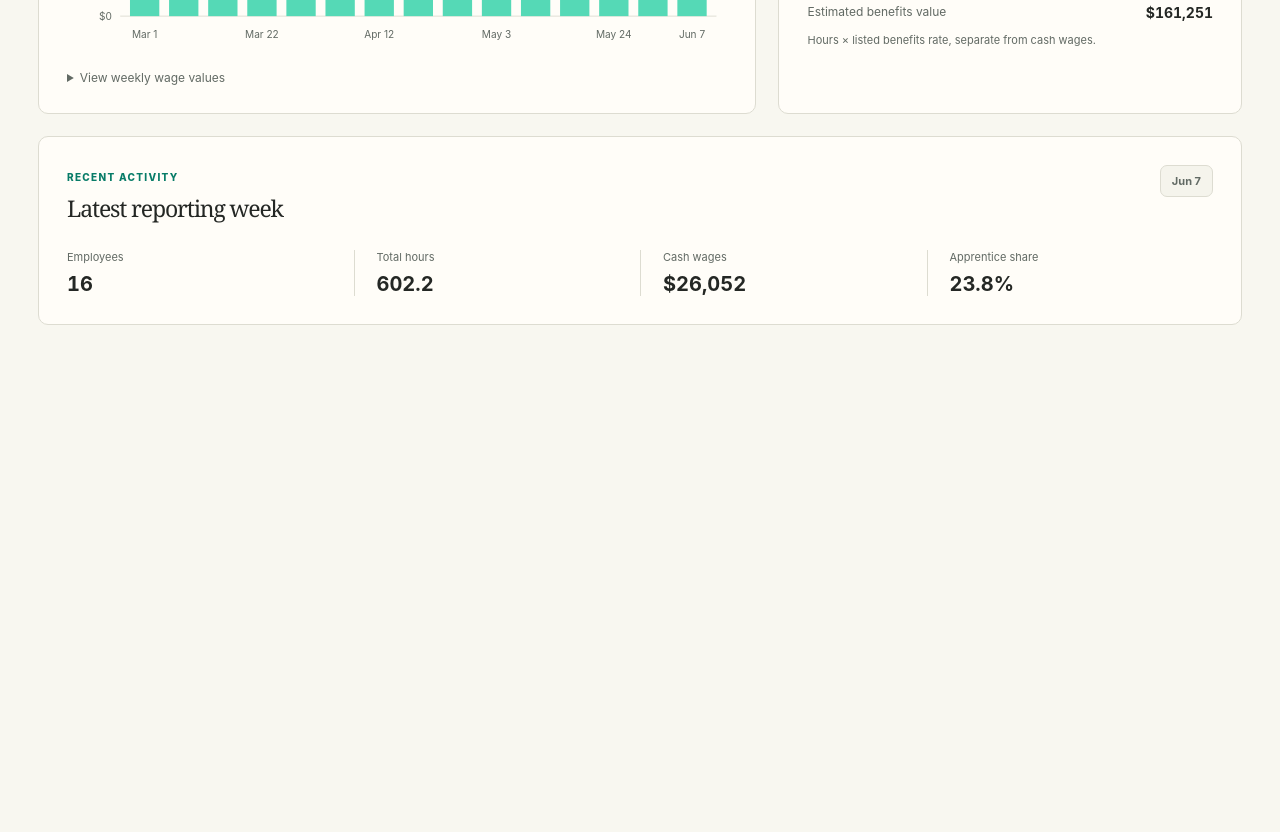
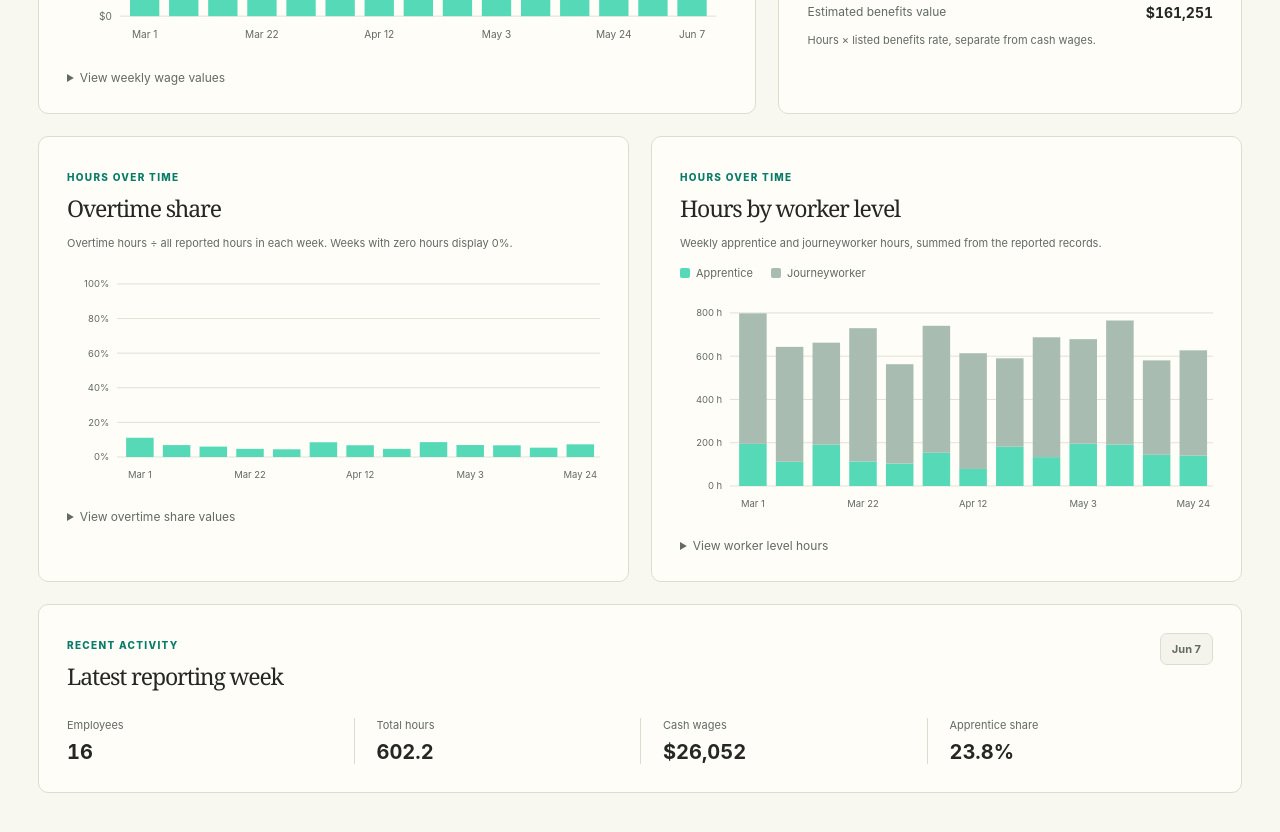
Before and after one commit to KaiElwood/payroll_data, a React (Vite) app: page / in a window 1280 px wide. Shown: the part 820-1652 px from the top of the page. Before the commit the page ends 1210 px from the top, so only its background shows below. Built offline with nearby package versions, Linux system fonts and the light colour scheme.

Commit message:
Compare weekly overtime and worker level hours

```diff
--- a/src/Overview.tsx
+++ b/src/Overview.tsx
@@ -1,6 +1,7 @@
 import { getOverview, getWeeklySummaries, type PayrollRow } from './data'
 import { money, number, percent, weekLabel } from './format'
 import WeeklyBarChart from './WeeklyBarChart'
+import OverviewComparisons from './OverviewComparisons'
 
 function Stat({ label, value, note }: { label: string; value: string; note: string }) {
   return <div className="stat"><span className="caption">{label}</span><strong>{value}</strong><small>{note}</small></div>
@@ -33,6 +34,7 @@ export default function Overview({ rows }: { rows: PayrollRow[] }) {
       <WageTrend rows={rows} />
       <section className="panel"><div className="section-heading"><div><span className="eyebrow">Composition</span><h2>Workforce mix</h2></div></div><div className="hero-number">{percent(data.apprenticeShare)}</div><p className="muted">of reported hours are apprentice hours</p><div className="mix-track"><span style={{ width: `${data.apprenticeShare * 100}%` }} /></div><div className="mix-key"><span><i className="key-apprentice" /> Apprentice</span><span><i className="key-journey" /> Journeyworker</span></div><div className="panel-divider" /><div className="summary-line"><span>Estimated benefits value</span><strong>{money(data.estimatedBenefits)}</strong></div><p className="hint">Hours × listed benefits rate, separate from cash wages.</p></section>
     </div>
+    <OverviewComparisons rows={rows} />
     <section className="panel"><div className="section-heading"><div><span className="eyebrow">Recent activity</span><h2>Latest reporting week</h2></div>{latest && <span className="pill">{weekLabel(latest.weekDate)}</span>}</div>{latest ? <div className="week-stats"><div><span>Employees</span><strong>{latest.employees}</strong></div><div><span>Total hours</span><strong>{number(latest.totalHours, 1)}</strong></div><div><span>Cash wages</span><strong>{money(latest.cashWages)}</strong></div><div><span>Apprentice share</span><strong>{percent(latest.apprenticeShare)}</strong></div></div> : <p className="muted">No records match the filters.</p>}</section>
   </div>
 }
--- /dev/null
+++ b/src/OverviewComparisons.tsx
@@ -0,0 +1,36 @@
+import { getWeeklySummaries, type PayrollRow } from './data'
+import { number, percent, weekLabel } from './format'
+import WeeklyBarChart from './WeeklyBarChart'
+
+export default function OverviewComparisons({ rows }: { rows: PayrollRow[] }) {
+  const weeks = getWeeklySummaries(rows)
+  if (!weeks.length) return null
+  const overtime = weeks.map((week) => ({
+    key: week.weekEnding, label: weekLabel(week.weekDate),
+    primary: week.totalHours ? week.overtimeHours / week.totalHours : 0,
+  }))
+  const levels = weeks.map((week) => ({
+    key: week.weekEnding, label: weekLabel(week.weekDate),
+    primary: week.apprenticeHours, secondary: week.totalHours - week.apprenticeHours,
+  }))
+
+  return <div className="comparison-grid">
+    <section className="panel">
+      <div className="section-heading"><div><span className="eyebrow">Hours over time</span><h2>Overtime share</h2></div></div>
+      <p className="hint">Overtime hours ÷ all reported hours in each week. Weeks with zero hours display 0%.</p>
+      <WeeklyBarChart points={overtime} title="Weekly overtime share" description="Overtime hours divided by all reported hours for each reporting week. Exact numerator, denominator, and percentage are in the table below." formatTick={percent} formatValue={percent} primaryLabel="overtime share" />
+      <details className="chart-data"><summary>View overtime share values</summary><div className="table-scroll"><table><thead><tr><th scope="col">Week ending</th><th scope="col">Overtime hours</th><th scope="col">Total hours</th><th scope="col">Share</th></tr></thead><tbody>
+        {weeks.map((week) => <tr key={week.weekEnding}><td>{weekLabel(week.weekDate)}</td><td>{number(week.overtimeHours, 1)} h</td><td>{number(week.totalHours, 1)} h</td><td>{percent(week.totalHours ? week.overtimeHours / week.totalHours : 0)}</td></tr>)}
+      </tbody></table></div></details>
+    </section>
+    <section className="panel">
+      <div className="section-heading"><div><span className="eyebrow">Hours over time</span><h2>Hours by worker level</h2></div></div>
+      <p className="hint">Weekly apprentice and journeyworker hours, summed from the reported records.</p>
+      <div className="chart-legend"><span><i className="legend-standard" />Apprentice</span><span><i className="legend-overtime" />Journeyworker</span></div>
+      <WeeklyBarChart points={levels} title="Weekly hours by worker level" description="Apprentice and journeyworker hours by reporting week. Exact values are in the table below." formatTick={(value) => `${number(value)} h`} formatValue={(value) => `${number(value, 1)} hours`} primaryLabel="apprentice" secondaryLabel="journeyworker" />
+      <details className="chart-data"><summary>View worker level hours</summary><div className="table-scroll"><table><thead><tr><th scope="col">Week ending</th><th scope="col">Apprentice</th><th scope="col">Journeyworker</th><th scope="col">Total</th></tr></thead><tbody>
+        {weeks.map((week) => <tr key={week.weekEnding}><td>{weekLabel(week.weekDate)}</td><td>{number(week.apprenticeHours, 1)} h</td><td>{number(week.totalHours - week.apprenticeHours, 1)} h</td><td>{number(week.totalHours, 1)} h</td></tr>)}
+      </tbody></table></div></details>
+    </section>
+  </div>
+}
--- a/src/styles/overview.css
+++ b/src/styles/overview.css
@@ -5,6 +5,7 @@
 .stat strong { font-size: clamp(24px, 2.5vw, 35px); font-weight: 650; letter-spacing: -.04em; font-variant-numeric: tabular-nums; white-space: nowrap; }
 .stat small, .hint { color: var(--muted); font-size: 11px; line-height: 1.5; }
 .two-column { display: grid; grid-template-columns: minmax(0, 1.55fr) minmax(300px, 1fr); gap: 22px; margin-bottom: 22px; }
+.comparison-grid { display: grid; grid-template-columns: repeat(2, minmax(0, 1fr)); gap: 22px; margin-bottom: 22px; }
 .chart-scroll { max-width: 100%; margin-top: 20px; overflow-x: auto; }
 .weekly-chart { display: block; width: 100%; min-width: 620px; height: auto; }
 .chart-gridline { stroke: var(--border); stroke-width: 1; }
--- a/src/styles/responsive.css
+++ b/src/styles/responsive.css
@@ -1,4 +1,4 @@
-@media (max-width: 1050px) { .stats { grid-template-columns: repeat(2, 1fr); } .two-column, .employee-layout { grid-template-columns: 1fr; } .employee-items { grid-template-columns: repeat(2, 1fr); max-height: 270px; } }
+@media (max-width: 1050px) { .stats { grid-template-columns: repeat(2, 1fr); } .two-column, .comparison-grid, .employee-layout { grid-template-columns: 1fr; } .employee-items { grid-template-columns: repeat(2, 1fr); max-height: 270px; } }
 @media (max-width: 720px) {
   .site-header { flex-wrap: wrap; gap: 10px 20px; padding: 16px 20px; }
   .site-header nav { order: 3; width: 100%; gap: 20px; overflow-x: auto; }
```
